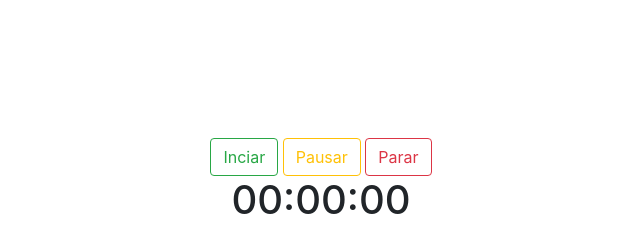
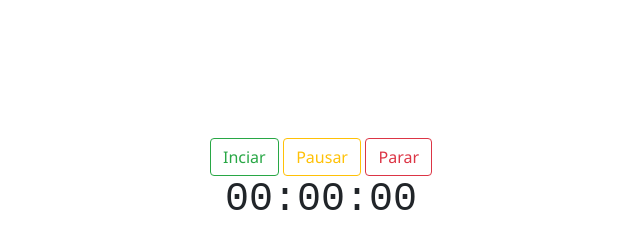
Before and after one commit to EdmarSantosM/Conversor-Temperatura, a plain HTML site: page Cronometro/index.html in a window 1280 px wide. Shown: the whole page, without its empty margins (319-959 px from the left). Drawn offline with nearby package versions, Linux system fonts and the light colour scheme.

Commit message:
Update index.html
Estilizando o h1 e botões

```diff
--- a/Cronometro/index.html
+++ b/Cronometro/index.html
@@ -26,6 +26,19 @@
             box-shadow: 0 0 5px #fff;
             text-align: center;
         }
+
+        h1{
+            font-family: 'Courier New', Courier, monospace;
+        }
+
+        button{
+            padding: 10px;
+            border: none;
+            font-family: 'Segoe UI';
+            font-size: 1.1em;
+            transition:  all .5s;
+            cursor: pointer;
+        }
     </style>
 
     <title>Cronometro</title>
```
